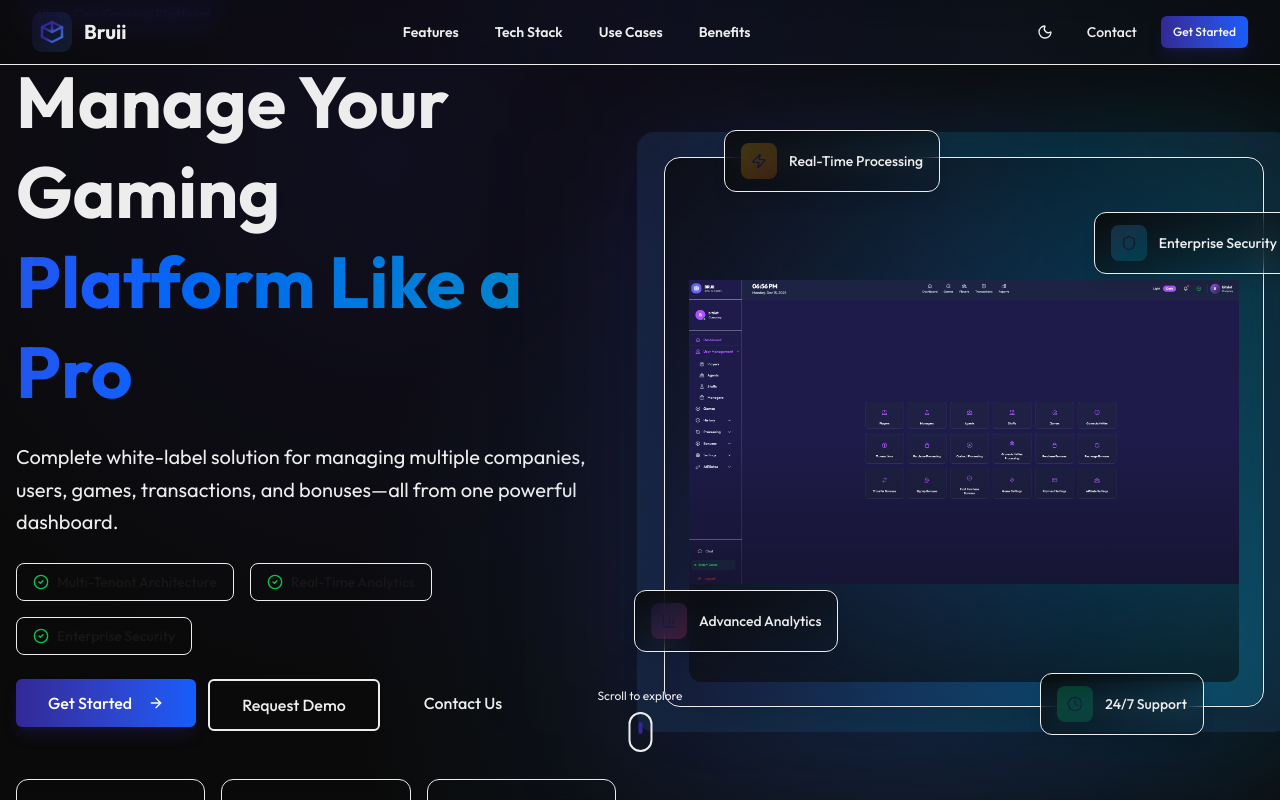
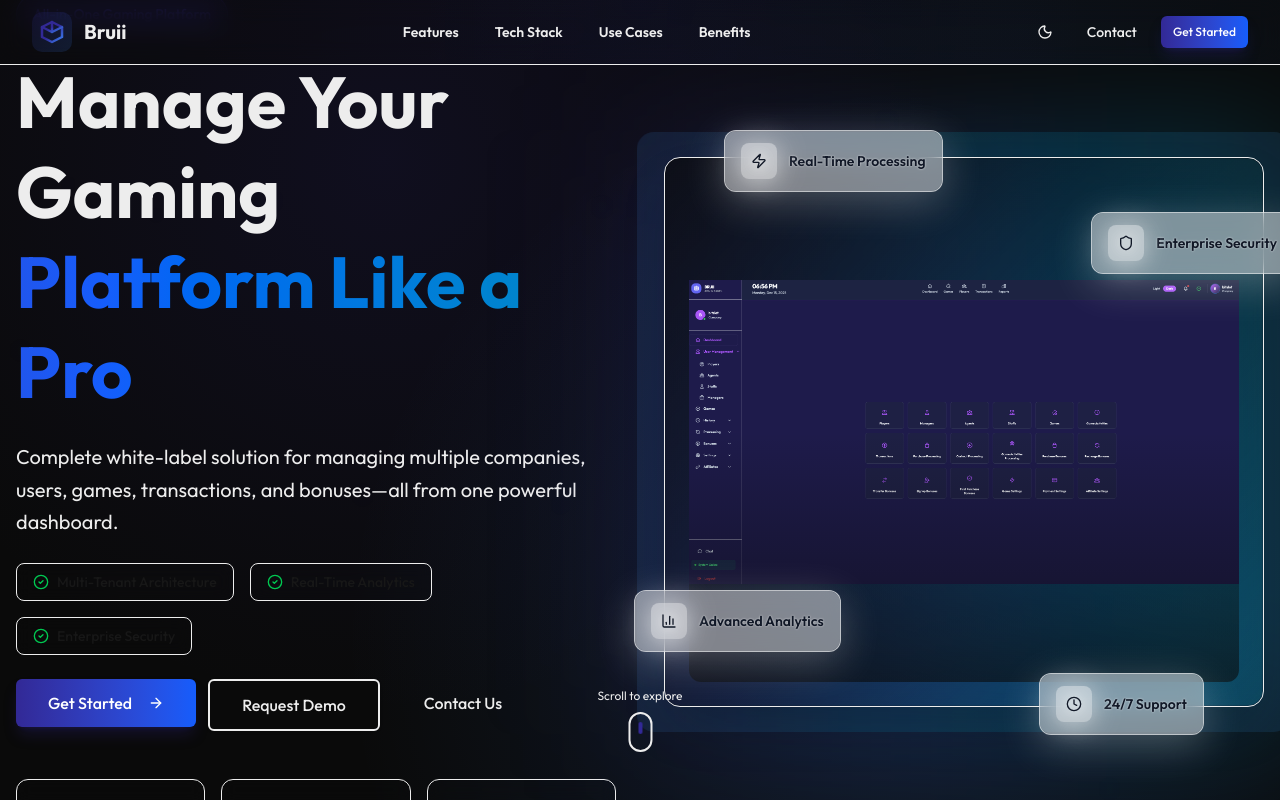
Before and after one commit to aminofabian/bruii-landing-page, a Next.js app: page / in a window 1280 px wide. Both pictures are taken after a click on the button "Toggle theme". Shown: the top 800 px of the page. Built offline with nearby package versions, Linux system fonts and the light colour scheme.

Commit message:
Updated all sections with enhanced dark theme styling.

```diff
--- a/src/components/landing/benefits-section.tsx
+++ b/src/components/landing/benefits-section.tsx
@@ -1,6 +1,17 @@
+"use client";
+
 import { Check } from "lucide-react";
+import { useTheme } from "next-themes";
+import { useState, useEffect } from "react";
 
 export default function BenefitsSection() {
+  const { resolvedTheme } = useTheme();
+  const isDark = resolvedTheme === "dark";
+  const [mounted, setMounted] = useState(false);
+
+  useEffect(() => {
+    setMounted(true);
+  }, []);
   const benefits = [
     {
       title: "Scalable",
@@ -42,8 +53,24 @@
               className="p-6 rounded-lg border border-border bg-background hover:shadow-md transition-shadow"
             >
               <div className="flex items-start gap-3">
-                <div className="w-6 h-6 rounded-full bg-[#322996]/10 dark:bg-[#322996]/20 flex items-center justify-center flex-shrink-0 mt-0.5 transition-colors duration-300">
-                  <Check className="w-4 h-4 text-[#322996] dark:text-blue-400 transition-colors duration-300" />
+                <div
+                  className="w-6 h-6 rounded-full flex items-center justify-center flex-shrink-0 mt-0.5 transition-all duration-300"
+                  style={mounted && isDark ? {
+                    background: 'rgba(255, 255, 255, 0.2)',
+                    boxShadow: '0 2px 8px rgba(255, 255, 255, 0.15)',
+                  } : {
+                    background: 'rgba(50, 41, 150, 0.1)',
+                  }}
+                >
+                  <Check
+                    className="w-4 h-4 transition-all duration-300"
+                    style={mounted && isDark ? {
+                      color: '#3b82f6',
+                      filter: 'drop-shadow(0 0 4px rgba(59, 130, 246, 0.8))',
+                    } : {
+                      color: '#322996',
+                    }}
+                  />
                 </div>
                 <div>
                   <h3 className="text-lg font-semibold mb-2">{benefit.title}</h3>
--- a/src/components/landing/contact-section.tsx
+++ b/src/components/landing/contact-section.tsx
@@ -11,7 +11,11 @@
   MessageSquare, Calendar, Zap
 } from "lucide-react";
 
+import { useTheme } from "next-themes";
+
 export default function ContactSection() {
+  const { resolvedTheme } = useTheme();
+  const isDark = resolvedTheme === "dark";
   const [mounted, setMounted] = useState(false);
   const [formData, setFormData] = useState({
     name: "",
@@ -151,7 +155,15 @@
                           {method.value}
                         </div>
                       </div>
-                      <ArrowRight className="w-5 h-5 text-[#322996] dark:text-blue-400 opacity-0 group-hover:opacity-100 group-hover:translate-x-1 transition-all duration-300" />
+                      <ArrowRight
+                        className="w-5 h-5 opacity-0 group-hover:opacity-100 group-hover:translate-x-1 transition-all duration-300"
+                        style={mounted && isDark ? {
+                          color: '#3b82f6',
+                          filter: 'drop-shadow(0 0 4px rgba(59, 130, 246, 0.8))',
+                        } : {
+                          color: '#322996',
+                        }}
+                      />
                     </div>
                   </a>
                 );
@@ -316,8 +328,24 @@
                   animation: mounted ? `fadeInUp 0.6s ease-out ${0.8 + (index * 0.1)}s both` : "none",
                 }}
               >
-                <div className="w-12 h-12 rounded-lg bg-gradient-to-br from-[#322996]/10 to-[#322996]/5 flex items-center justify-center mx-auto mb-4">
-                  <ItemIcon className="w-6 h-6 text-[#322996] dark:text-blue-400 transition-colors duration-300" />
+                <div
+                  className="w-12 h-12 rounded-lg flex items-center justify-center mx-auto mb-4 transition-all duration-300"
+                  style={mounted && isDark ? {
+                    background: 'rgba(255, 255, 255, 0.2)',
+                    boxShadow: '0 4px 12px rgba(255, 255, 255, 0.15)',
+                  } : {
+                    background: 'linear-gradient(to bottom right, rgba(50, 41, 150, 0.1), rgba(50, 41, 150, 0.05))',
+                  }}
+                >
+                  <ItemIcon
+                    className="w-6 h-6 transition-all duration-300"
+                    style={mounted && isDark ? {
+                      color: '#3b82f6',
+                      filter: 'drop-shadow(0 0 6px rgba(59, 130, 246, 0.9))',
+                    } : {
+                      color: '#322996',
+                    }}
+                  />
                 </div>
                 <div className="text-2xl font-bold text-foreground mb-1">{item.value}</div>
                 <div className="text-sm text-muted-foreground">{item.label}</div>
--- a/src/components/landing/footer.tsx
+++ b/src/components/landing/footer.tsx
@@ -10,7 +10,11 @@
   Sparkles, CheckCircle2, Send
 } from "lucide-react";
 
+import { useTheme } from "next-themes";
+
 export default function Footer() {
+  const { resolvedTheme } = useTheme();
+  const isDark = resolvedTheme === "dark";
   const [mounted, setMounted] = useState(false);
   const [email, setEmail] = useState("");
   const [isSubscribed, setIsSubscribed] = useState(false);
@@ -127,7 +131,15 @@
 
               {isSubscribed ? (
                 <div className="flex items-center gap-2 p-4 rounded-lg bg-green-500/10 border border-green-500/20">
-                  <CheckCircle2 className="w-5 h-5 text-green-500 dark:text-green-400 transition-colors duration-300" />
+                  <CheckCircle2
+                    className="w-5 h-5 transition-all duration-300"
+                    style={mounted && isDark ? {
+                      color: '#34d399',
+                      filter: 'drop-shadow(0 0 4px rgba(52, 211, 153, 0.8))',
+                    } : {
+                      color: '#10b981',
+                    }}
+                  />
                   <span className="text-sm font-medium text-green-600 dark:text-green-400">
                     Successfully subscribed!
                   </span>
@@ -217,7 +229,14 @@
                   aria-label={social.label}
                   className="w-10 h-10 rounded-lg bg-gradient-to-br from-muted/50 to-muted/30 border border-border/50 flex items-center justify-center hover:border-[#322996]/50 hover:bg-[#322996]/10 transition-all duration-300 group"
                 >
-                  <SocialIcon className="w-5 h-5 text-muted-foreground group-hover:text-[#322996] dark:group-hover:text-blue-400 transition-colors duration-300" />
+                  <div className="relative">
+                    <SocialIcon
+                      className="w-5 h-5 text-muted-foreground group-hover:text-[#322996] dark:text-gray-400 dark:group-hover:text-blue-400 transition-all duration-300"
+                      style={mounted && isDark ? {
+                        filter: 'drop-shadow(0 0 2px rgba(59, 130, 246, 0.4))',
+                      } : {}}
+                    />
+                  </div>
                 </a>
               );
             })}
--- a/src/components/landing/hero-section.tsx
+++ b/src/components/landing/hero-section.tsx
@@ -224,22 +224,75 @@
                 >
                   <div className="group relative">
                     {/* Enhanced Glow Effect for Dark Theme */}
-                    <div className="absolute inset-0 bg-gradient-to-r opacity-0 group-hover:opacity-100 blur-xl transition-opacity duration-300 bg-gradient-to-r from-[#322996]/50 to-blue-500/50 dark:from-blue-400/60 dark:to-cyan-400/60" />
-                    <div className="absolute inset-0 bg-gradient-to-r opacity-0 dark:opacity-30 blur-2xl transition-opacity duration-300 bg-gradient-to-r from-blue-400/40 to-cyan-400/40" />
+                    <div className="absolute inset-0 bg-gradient-to-r opacity-0 group-hover:opacity-100 blur-xl transition-opacity duration-300 bg-gradient-to-r from-[#322996]/50 to-blue-500/50 dark:from-white/40 dark:to-white/30" />
+                    <div className="absolute inset-0 bg-gradient-to-r opacity-0 dark:opacity-50 blur-2xl transition-opacity duration-300 bg-gradient-to-r from-white/30 to-white/20" />
 
-                    {/* Main Card */}
-                    <div className="relative px-4 py-3 rounded-xl bg-gradient-to-br from-background/90 to-muted/50 dark:from-background/95 dark:to-muted/60 backdrop-blur-md border border-border/50 dark:border-blue-400/30 shadow-lg dark:shadow-blue-500/20 group-hover:shadow-xl dark:group-hover:shadow-blue-400/30 group-hover:scale-105 transition-all duration-300">
+                    {/* Main Card - Very Light in Dark Theme */}
+                    <div
+                      className="relative px-4 py-3 rounded-xl bg-gradient-to-br from-background/90 to-muted/50 backdrop-blur-md border border-border/50 shadow-lg group-hover:shadow-xl group-hover:scale-105 transition-all duration-300"
+                      style={mounted && isDark ? {
+                        background: 'rgba(255, 255, 255, 0.35)',
+                        borderColor: 'rgba(255, 255, 255, 0.6)',
+                        boxShadow: '0 10px 40px rgba(255, 255, 255, 0.25)',
+                      } : {}}
+                      onMouseEnter={(e) => {
+                        if (mounted && isDark) {
+                          e.currentTarget.style.boxShadow = '0 20px 60px rgba(255, 255, 255, 0.35)';
+                        }
+                      }}
+                      onMouseLeave={(e) => {
+                        if (mounted && isDark) {
+                          e.currentTarget.style.boxShadow = '0 10px 40px rgba(255, 255, 255, 0.25)';
+                        }
+                      }}
+                    >
                       {/* Inner Glow for Dark Theme */}
-                      <div className="absolute inset-0 rounded-xl bg-gradient-to-br from-blue-400/5 to-cyan-400/5 opacity-0 dark:opacity-100 transition-opacity duration-300" />
+                      <div
+                        className="absolute inset-0 rounded-xl transition-opacity duration-300"
+                        style={mounted && isDark ? {
+                          background: 'rgba(255, 255, 255, 0.2)',
+                          opacity: 1,
+                        } : { opacity: 0 }}
+                      />
 
-                      <div className="relative flex items-center gap-3">
-                        {/* Icon Container with Enhanced Dark Theme Styling */}
-                        <div className={`relative p-2.5 rounded-lg bg-gradient-to-br ${feature.color} opacity-20 dark:opacity-40 transition-all duration-300 group-hover:opacity-30 dark:group-hover:opacity-50`}>
+                      <div className="relative flex items-center gap-3 z-10">
+                        {/* Icon Container - Pure White Background in Dark Theme */}
+                        <div
+                          className="relative p-2.5 rounded-lg transition-all duration-300"
+                          style={mounted && isDark ? {
+                            background: 'rgba(255, 255, 255, 0.4)',
+                            boxShadow: '0 4px 20px rgba(255, 255, 255, 0.3)',
+                          } : {
+                            background: `linear-gradient(to bottom right, rgba(50, 41, 150, 0.2), rgba(59, 130, 246, 0.2))`,
+                          }}
+                        >
                           {/* Icon Glow in Dark Theme */}
-                          <div className="absolute inset-0 rounded-lg bg-gradient-to-br from-blue-400/20 to-cyan-400/20 opacity-0 dark:opacity-100 blur-sm transition-opacity duration-300" />
-                          <Icon className="relative w-4 h-4 text-[#322996] dark:text-blue-200 dark:drop-shadow-[0_0_8px_rgba(96,165,250,0.6)] transition-all duration-300 group-hover:scale-110" />
+                          <div
+                            className="absolute inset-0 rounded-lg blur-lg transition-opacity duration-300"
+                            style={mounted && isDark ? {
+                              background: 'rgba(255, 255, 255, 0.4)',
+                              opacity: 1,
+                            } : { opacity: 0 }}
+                          />
+                          <Icon
+                            className="relative w-4 h-4 transition-all duration-300 group-hover:scale-110"
+                            style={mounted && isDark ? {
+                              color: '#111827',
+                              filter: 'drop-shadow(0 0 6px rgba(255, 255, 255, 0.9))',
+                            } : {
+                              color: '#322996',
+                            }}
+                          />
                         </div>
-                        <span className="text-sm font-medium whitespace-nowrap text-foreground dark:text-blue-50/90 transition-colors duration-300">{feature.text}</span>
+                        <span
+                          className="text-sm font-semibold whitespace-nowrap transition-colors duration-300"
+                          style={mounted && isDark ? {
+                            color: '#111827',
+                            textShadow: '0 0 2px rgba(255, 255, 255, 0.8)',
+                          } : {}}
+                        >
+                          {feature.text}
+                        </span>
                       </div>
                     </div>
                   </div>
--- a/src/components/landing/tech-stack-section.tsx
+++ b/src/components/landing/tech-stack-section.tsx
@@ -7,7 +7,11 @@
   ArrowRight, CheckCircle2
 } from "lucide-react";
 
+import { useTheme } from "next-themes";
+
 export default function TechStackSection() {
+  const { resolvedTheme } = useTheme();
+  const isDark = resolvedTheme === "dark";
   const [mounted, setMounted] = useState(false);
   const [hoveredCategory, setHoveredCategory] = useState<number | null>(null);
 
@@ -172,7 +176,15 @@
                         <div className="relative z-10 flex items-start justify-between gap-4">
                           <div className="flex-1">
                             <div className="flex items-center gap-2 mb-2">
-                              <CheckCircle2 className="w-4 h-4 text-[#322996] dark:text-blue-400 flex-shrink-0 transition-colors duration-300" />
+                              <CheckCircle2
+                                className="w-4 h-4 flex-shrink-0 transition-all duration-300"
+                                style={mounted && isDark ? {
+                                  color: '#3b82f6',
+                                  filter: 'drop-shadow(0 0 4px rgba(59, 130, 246, 0.8))',
+                                } : {
+                                  color: '#322996',
+                                }}
+                              />
                               <h4 className="font-bold text-foreground group-hover/tech:text-[#322996] dark:group-hover/tech:text-blue-400 transition-colors duration-300">
                                 {tech.name}
                               </h4>
@@ -183,15 +195,40 @@
                           </div>
 
                           {/* Level Badge */}
-                          <div className="flex-shrink-0 px-3 py-1 rounded-full bg-[#322996]/10 dark:bg-[#322996]/20 border border-[#322996]/20 dark:border-blue-400/30 transition-colors duration-300">
-                            <span className="text-xs font-bold text-[#322996] dark:text-blue-400 transition-colors duration-300">
+                          <div
+                            className="flex-shrink-0 px-3 py-1 rounded-full border transition-all duration-300"
+                            style={mounted && isDark ? {
+                              background: 'rgba(59, 130, 246, 0.2)',
+                              borderColor: 'rgba(59, 130, 246, 0.4)',
+                            } : {
+                              background: 'rgba(50, 41, 150, 0.1)',
+                              borderColor: 'rgba(50, 41, 150, 0.2)',
+                            }}
+                          >
+                            <span
+                              className="text-xs font-bold transition-colors duration-300"
+                              style={mounted && isDark ? {
+                                color: '#3b82f6',
+                                textShadow: '0 0 2px rgba(59, 130, 246, 0.6)',
+                              } : {
+                                color: '#322996',
+                              }}
+                            >
                               {tech.level}%
                             </span>
                           </div>
                         </div>
 
                         {/* Hover Arrow */}
-                        <ArrowRight className="absolute right-4 top-1/2 -translate-y-1/2 w-5 h-5 text-[#322996] dark:text-blue-400 opacity-0 group-hover/tech:opacity-100 group-hover/tech:translate-x-0 translate-x-2 transition-all duration-300" />
+                        <ArrowRight
+                          className="absolute right-4 top-1/2 -translate-y-1/2 w-5 h-5 opacity-0 group-hover/tech:opacity-100 group-hover/tech:translate-x-0 translate-x-2 transition-all duration-300"
+                          style={mounted && isDark ? {
+                            color: '#3b82f6',
+                            filter: 'drop-shadow(0 0 4px rgba(59, 130, 246, 0.8))',
+                          } : {
+                            color: '#322996',
+                          }}
+                        />
                       </div>
                     ))}
                   </div>
@@ -229,11 +266,37 @@
                   animation: mounted ? `fadeInUp 0.6s ease-out ${(techCategories.length * 0.2) + (index * 0.1) + 0.5}s both` : "none",
                 }}
               >
-                <div className="w-12 h-12 rounded-lg bg-gradient-to-br from-[#322996]/10 to-[#322996]/5 flex items-center justify-center mx-auto mb-4 group-hover:scale-110 transition-transform duration-300">
-                  <StatIcon className="w-6 h-6 text-[#322996] dark:text-blue-400 transition-colors duration-300" />
+                <div
+                  className="w-12 h-12 rounded-lg flex items-center justify-center mx-auto mb-4 group-hover:scale-110 transition-all duration-300"
+                  style={mounted && isDark ? {
+                    background: 'rgba(255, 255, 255, 0.2)',
+                    boxShadow: '0 4px 12px rgba(255, 255, 255, 0.15)',
+                  } : {
+                    background: 'linear-gradient(to bottom right, rgba(50, 41, 150, 0.1), rgba(50, 41, 150, 0.05))',
+                  }}
+                >
+                  <StatIcon
+                    className="w-6 h-6 transition-all duration-300"
+                    style={mounted && isDark ? {
+                      color: '#3b82f6',
+                      filter: 'drop-shadow(0 0 6px rgba(59, 130, 246, 0.9))',
+                    } : {
+                      color: '#322996',
+                    }}
+                  />
                 </div>
                 <div className="text-3xl font-bold text-foreground mb-1 transition-colors duration-300">{stat.value}</div>
-                <div className="text-sm font-semibold text-[#322996] dark:text-blue-400 mb-1 transition-colors duration-300">{stat.label}</div>
+                <div
+                  className="text-sm font-semibold mb-1 transition-colors duration-300"
+                  style={mounted && isDark ? {
+                    color: '#3b82f6',
+                    textShadow: '0 0 2px rgba(59, 130, 246, 0.6)',
+                  } : {
+                    color: '#322996',
+                  }}
+                >
+                  {stat.label}
+                </div>
                 <div className="text-xs text-muted-foreground">{stat.description}</div>
               </div>
             );
--- a/src/components/landing/use-cases-section.tsx
+++ b/src/components/landing/use-cases-section.tsx
@@ -7,7 +7,11 @@
   CheckCircle2, Sparkles
 } from "lucide-react";
 
+import { useTheme } from "next-themes";
+
 export default function UseCasesSection() {
+  const { resolvedTheme } = useTheme();
+  const isDark = resolvedTheme === "dark";
   const [mounted, setMounted] = useState(false);
   const [hoveredIndex, setHoveredIndex] = useState<number | null>(null);
 
@@ -155,9 +159,17 @@
                       </div>
 
                       {/* Arrow Indicator */}
-                      <ArrowRight className={`w-6 h-6 text-[#322996] dark:text-blue-400 transition-all duration-300 ${
-                        isHovered ? "translate-x-2 opacity-100" : "translate-x-0 opacity-0"
-                      }`} />
+                      <ArrowRight
+                        className={`w-6 h-6 transition-all duration-300 ${
+                          isHovered ? "translate-x-2 opacity-100" : "translate-x-0 opacity-0"
+                        }`}
+                        style={mounted && isDark ? {
+                          color: '#3b82f6',
+                          filter: 'drop-shadow(0 0 4px rgba(59, 130, 246, 0.8))',
+                        } : {
+                          color: '#322996',
+                        }}
+                      />
                     </div>
 
                     {/* Description */}
@@ -195,7 +207,15 @@
                               : "none",
                           }}
                         >
-                          <CheckCircle2 className="w-4 h-4 text-[#322996] dark:text-blue-400 flex-shrink-0 transition-colors duration-300" />
+                          <CheckCircle2
+                            className="w-4 h-4 flex-shrink-0 transition-all duration-300"
+                            style={mounted && isDark ? {
+                              color: '#3b82f6',
+                              filter: 'drop-shadow(0 0 4px rgba(59, 130, 246, 0.8))',
+                            } : {
+                              color: '#322996',
+                            }}
+                          />
                           <span className="text-sm text-foreground font-medium">{feature}</span>
                         </div>
                       ))}
@@ -255,7 +275,15 @@
                         animation: mounted ? `fadeInUp 0.6s ease-out ${(useCases.length * 0.15) + (itemIndex * 0.1) + 0.5}s both` : "none",
                       }}
                     >
-                      <ItemIcon className="w-4 h-4 text-[#322996] dark:text-blue-400 transition-colors duration-300" />
+                      <ItemIcon
+                        className="w-4 h-4 transition-all duration-300"
+                        style={mounted && isDark ? {
+                          color: '#3b82f6',
+                          filter: 'drop-shadow(0 0 4px rgba(59, 130, 246, 0.8))',
+                        } : {
+                          color: '#322996',
+                        }}
+                      />
                       <span className="text-sm font-medium text-foreground">{item.text}</span>
                     </div>
                   );
```
Also changed, not shown: src/components/landing/features-section.tsx (+59 -6 lines).
